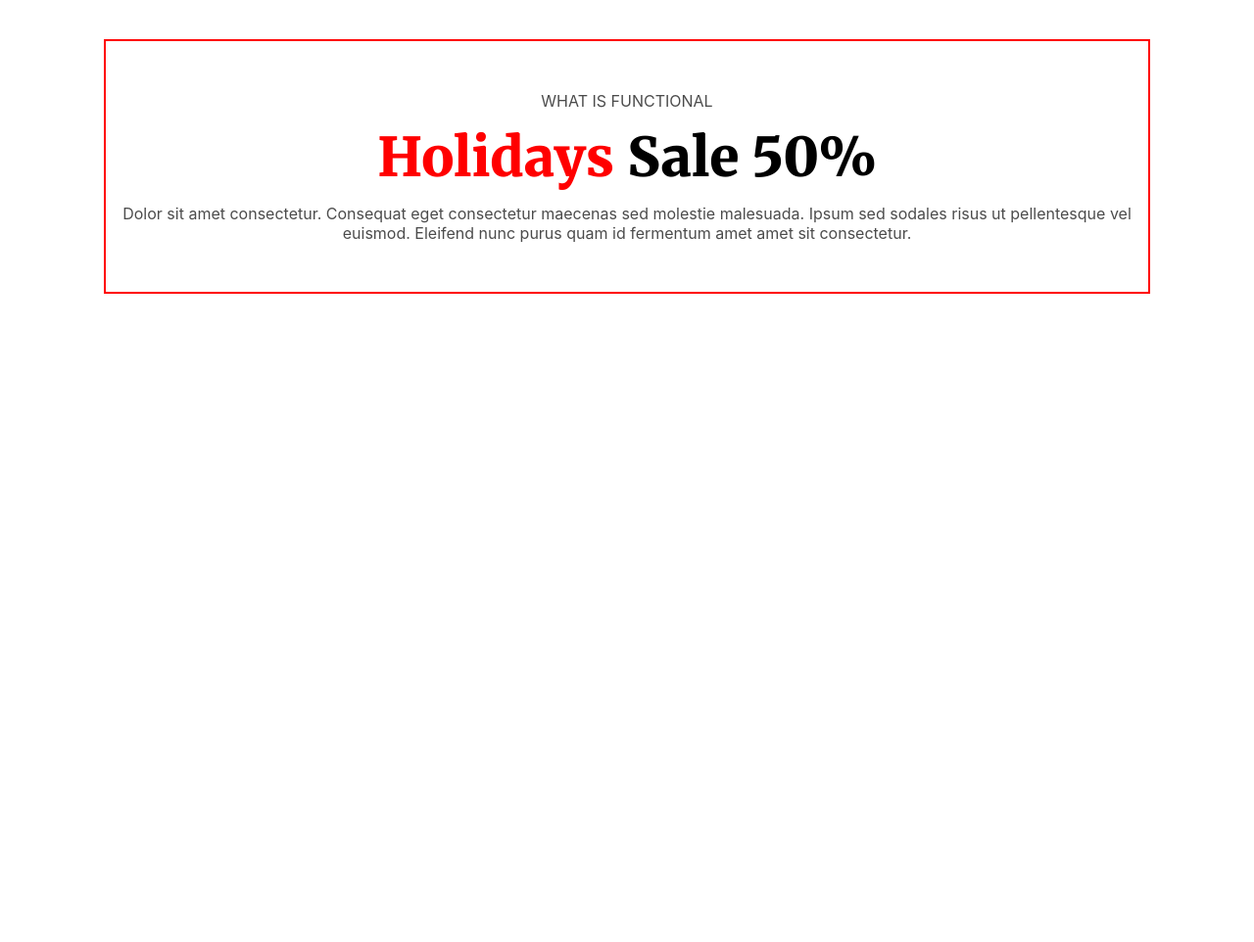
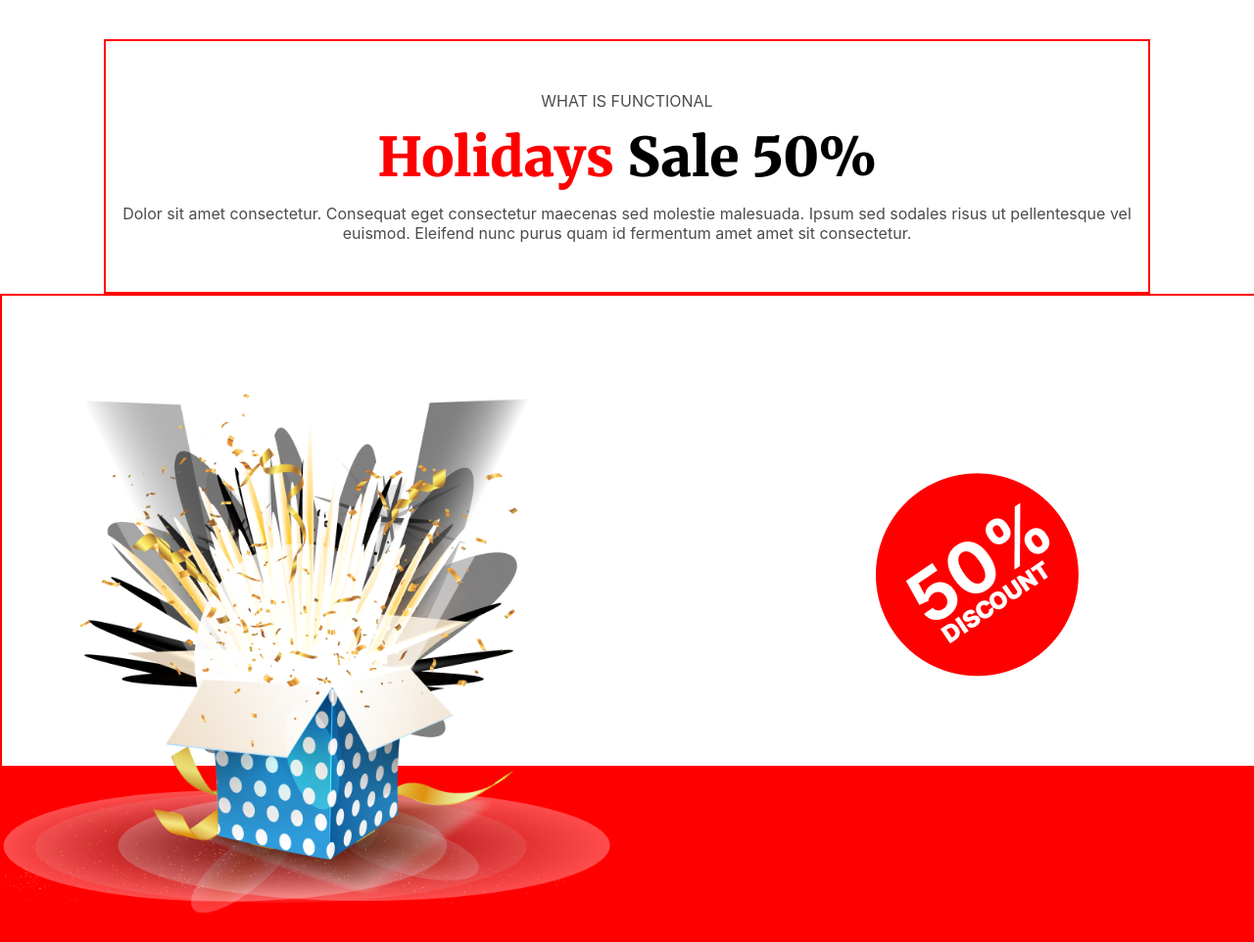
Before and after one commit to tonmoy-sutradhar/New-Year-project, a plain HTML site: page index.html in a window 1280 px wide. Shown: the part 3385-4347 px from the top of the page at 98% size. Before the commit the page ends 3685 px from the top, so only its background shows below. Drawn offline with Linux system fonts and the light colour scheme.

Commit message:
Discount section design done.

```diff
--- a/Style/style.css
+++ b/Style/style.css
@@ -245,7 +245,7 @@ body {
   justify-content: center;
   align-items: center;
   margin: 0 auto;
-  margin-top: 115px;
+  margin-top: 115px; /*margin-top ta margin er pore dite hbe(age dile kaj korbe na)*/
   gap: 13px;
   border: 2px solid red;
 }
@@ -262,3 +262,40 @@ body {
   font-family: Inter;
   opacity: 0.7;
 }
+
+/* Discount Section Start................ */
+.discount-section-container {
+  width: 1320px;
+  height: 662.07px;
+  margin: 0 auto;
+  position: relative;
+  border: 2px solid red;
+}
+
+.solid-color {
+  width: 1319px;
+  height: 180px;
+  background-color: red;
+  position: absolute;
+  top: 73%;
+}
+
+.discount-img-content {
+  width: 620.82px;
+  height: 545.96px;
+  position: absolute;
+  margin-top: 100px;
+  z-index: 1;
+  /* border: 2px solid blue; */
+}
+.discount-img-content img {
+  width: 100%;
+  height: 100%;
+}
+
+.discount-img {
+  position: absolute;
+  top: 20%;
+  left: 64%;
+  z-index: 1;
+}
--- a/index.html
+++ b/index.html
@@ -104,6 +104,18 @@
         </p>
       </div>
       <!-- Holiday Sales section start -->
+
+      <!-- Discount Section Start -->
+      <div class="discount-section-container">
+        <div class="solid-color"></div>
+        <div class="discount-img-content">
+          <img src="images/Group 75.png" alt="Magic box img" />
+        </div>
+        <div class="discount-img">
+          <img src="images/Group 44.png" alt="Discount img" />
+        </div>
+      </div>
+      <!-- Discount Section Start -->
     </main>
 
     <footer></footer>
```
